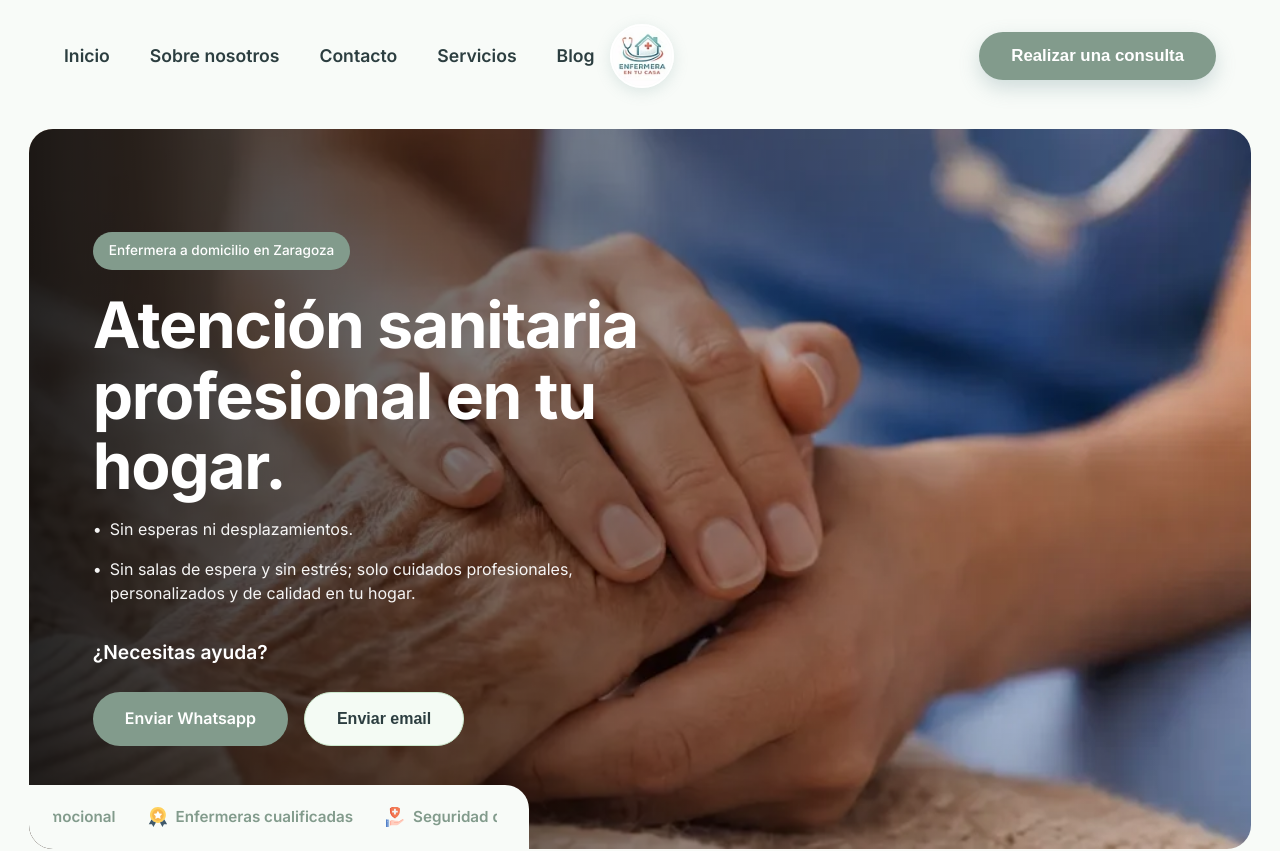
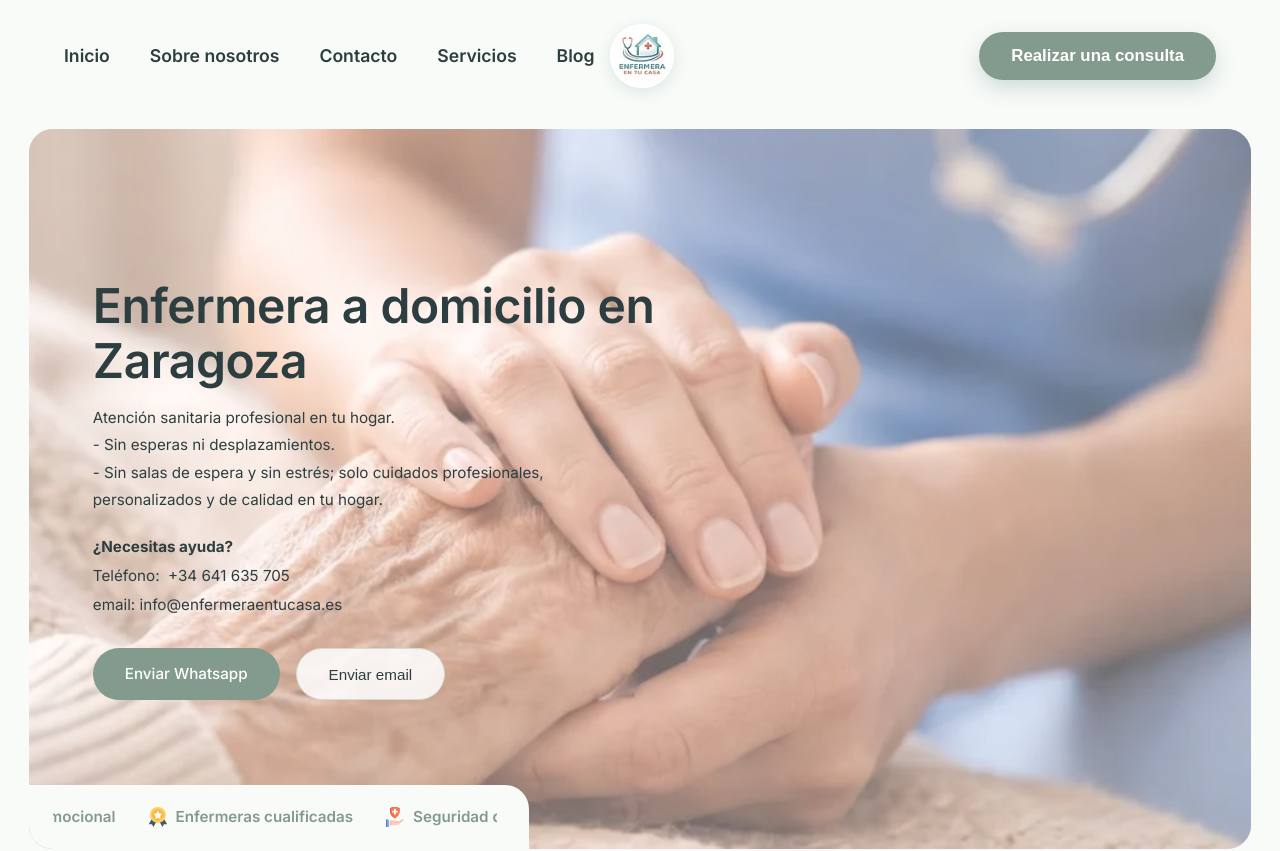
Before and after one commit to lauraenfermea/enfermeraentucasa, a Next.js app: page / in a window 1280 px wide. Shown: the top 851 px of the page. Built offline with nearby package versions, Linux system fonts and the light colour scheme; a web font is replaced by a local one.

Commit message:
feat: match hero text & style to design reference

```diff
--- a/src/app/globals.css
+++ b/src/app/globals.css
@@ -171,7 +171,7 @@
   .hero-overlay {
     position: absolute;
     inset: 0;
-    background: linear-gradient(180deg, rgba(0,0,0,0.1) 0%, rgba(0,0,0,0.7) 100%);
+    background: rgba(255, 255, 255, 0.45);
     z-index: 1;
   }
   .hero-content {
@@ -179,7 +179,7 @@
     z-index: 2;
     padding: 1.5rem;
     padding-bottom: 5.5rem;
-    color: white;
+    color: var(--text-main);
     width: 100%;
   }
   .hero-badge {
@@ -192,33 +192,52 @@
     margin-bottom: 1.25rem;
   }
   .hero-title {
-    font-family: var(--font-sans); /* the framer template uses sans serif */
-    font-size: clamp(2.2rem, 8vw, 4rem);
-    line-height: 1.1;
-    font-weight: 700;
-    color: white;
+    font-family: var(--font-sans);
+    font-size: clamp(1.8rem, 5vw, 3rem);
+    line-height: 1.15;
+    font-weight: 600;
+    color: var(--text-main);
     margin-bottom: 1rem;
-    letter-spacing: -0.02em;
+    letter-spacing: -0.01em;
   }
   .hero-text {
-    font-size: 1rem;
-    line-height: 1.5;
-    opacity: 0.95;
-    margin-bottom: 1.5rem;
-    max-width: 500px;
+    font-size: 0.95rem;
+    line-height: 1.8;
+    color: var(--text-main);
+    margin-bottom: 1.25rem;
+    max-width: 560px;
+  }
+  .hero-text p { margin: 0; }
+  .hero-contact {
+    font-size: 0.95rem;
+    line-height: 1.9;
+    color: var(--text-main);
+    margin-bottom: 0.5rem;
+  }
+  .hero-contact a {
+    color: var(--text-main);
+    text-decoration: none;
   }
   .hero-btn {
-    background: #0044cc; /* Bright blue button from Framer */
-    color: white;
     border: none;
     padding: 0.875rem 2rem;
-    font-size: 1rem;
-    font-weight: 600;
+    font-size: 0.95rem;
+    font-weight: 500;
     border-radius: 999px;
     display: inline-flex;
     align-items: center;
     gap: 0.5rem;
     cursor: pointer;
+    text-decoration: none;
+  }
+  .hero-btn-primary {
+    background: var(--primary);
+    color: white;
+  }
+  .hero-btn-secondary {
+    background: rgba(255,255,255,0.85);
+    color: var(--text-main);
+    border: 1px solid #d0dcd2;
   }
   .hero-marquee-cutout {
     position: absolute;
@@ -249,7 +268,7 @@
       width: 60%;
     }
     .hero-overlay {
-      background: linear-gradient(90deg, rgba(0,0,0,0.85) 0%, rgba(0,0,0,0.4) 50%, transparent 100%);
+      background: rgba(255, 255, 255, 0.40);
     }
   }
 
--- a/src/components/Hero.jsx
+++ b/src/components/Hero.jsx
@@ -29,47 +29,38 @@
             transition={{ duration: 0.8 }}
             style={{ maxWidth: '650px' }}
           >
-            <div className="hero-badge">
+            <h1 className="hero-title">
               Enfermera a domicilio en Zaragoza
+            </h1>
+
+            <div className="hero-text">
+              <p>Atención sanitaria profesional en tu hogar.</p>
+              <p>- Sin esperas ni desplazamientos.</p>
+              <p>- Sin salas de espera y sin estrés; solo cuidados profesionales, personalizados y de calidad en tu hogar.</p>
             </div>
 
-            <h1 className="hero-title">
-              Atención sanitaria profesional en tu hogar.
-            </h1>
+            <div className="hero-contact">
+              <p><strong>¿Necesitas ayuda?</strong></p>
+              <p>Teléfono: &nbsp;<span>+34 641 635 705</span></p>
+              <p>email: <a href="mailto:info@enfermeraentucasa.es">info@enfermeraentucasa.es</a></p>
+            </div>
 
-            <ul className="hero-text" style={{ listStyleType: 'none', paddingLeft: 0, display: 'flex', flexDirection: 'column', gap: '1rem', marginBottom: '2rem' }}>
-              <li style={{ display: 'flex', alignItems: 'flex-start', gap: '0.5rem' }}>
-                <span style={{ color: 'var(--accent-color)' }}>•</span>
-                Sin esperas ni desplazamientos.
-              </li>
-              <li style={{ display: 'flex', alignItems: 'flex-start', gap: '0.5rem' }}>
-                <span style={{ color: 'var(--accent-color)' }}>•</span>
-                Sin salas de espera y sin estrés; solo cuidados profesionales, personalizados y de calidad en tu hogar.
-              </li>
-            </ul>
-
-            <p style={{ fontWeight: 600, fontSize: '1.2rem', marginBottom: '1.5rem', color: 'var(--primary-color)' }}>
-              ¿Necesitas ayuda?
-            </p>
-
-            <div style={{ display: 'flex', gap: '1rem', flexWrap: 'wrap' }}>
+            <div style={{ display: 'flex', gap: '1rem', flexWrap: 'wrap', marginTop: '1.75rem' }}>
               <motion.a
                 href="https://wa.me/34641635705"
                 target="_blank"
                 rel="noopener noreferrer"
-                className="hero-btn"
+                className="hero-btn hero-btn-primary"
                 whileHover={{ scale: 1.03 }}
                 whileTap={{ scale: 0.97 }}
-                style={{ background: 'var(--primary)', textDecoration: 'none', border: 'none', display: 'inline-flex', alignItems: 'center', justifyContent: 'center' }}
               >
                 Enviar Whatsapp
               </motion.a>
               <motion.button
-                className="hero-btn"
+                className="hero-btn hero-btn-secondary"
                 onClick={openContact}
                 whileHover={{ scale: 1.03 }}
                 whileTap={{ scale: 0.97 }}
-                style={{ background: '#f4fbf4', color: 'var(--text-main)', border: '1px solid #cce8cd' }}
               >
                 Enviar email
               </motion.button>
```
